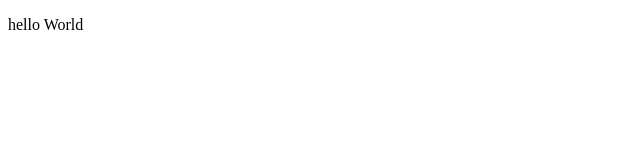
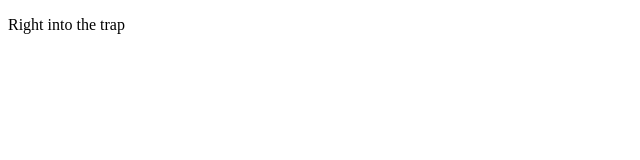
Before and after one commit to Sanjay10kc/Sanjay10kc.github.io, a plain HTML site: page index.html in a window 1280 px wide. Shown: the full height of the page, 0-640 px from the left. Drawn offline with Linux system fonts and the light colour scheme.

Commit message:
updated index.html

```diff
--- a/index.html
+++ b/index.html
@@ -1,10 +1,10 @@
 <!DOCTYPE html>
 <html>
     <head>
-        <title>Welcome</title>
+        <title>You fool</title>
     </head>
     <body>
-      <p>hello World</p>
+      <p>Right into the trap</p>
       <meta http-equiv = "refresh" content = "2; url = https://www.youtube.com/watch?v=dQw4w9WgXcQ" />
     </body>
 </html>
```
